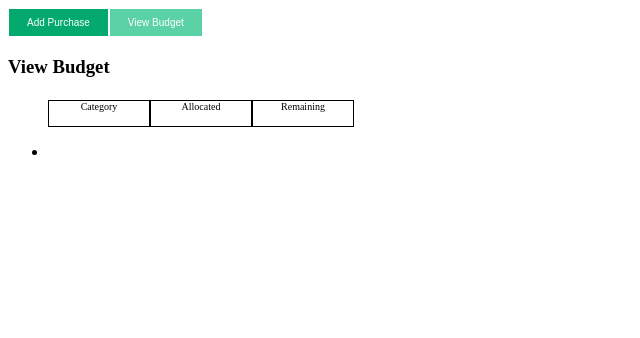
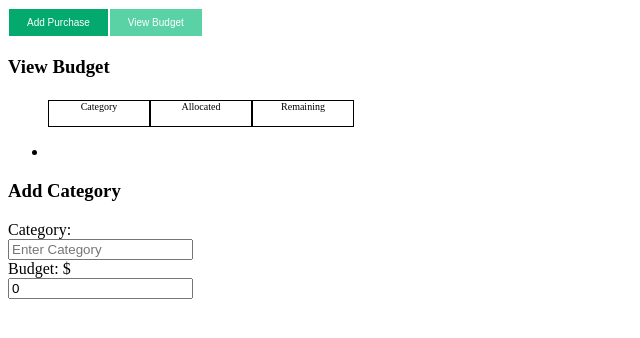
Before and after one commit to Ivan-Zou/Budget-Patrol, a React (Create React App) app: page / in a window 1280 px wide. Both pictures are taken after a click on the button "View Budget". Shown: the top 338 px of the page, without its empty margins (0-640 px from the left). Built offline with nearby package versions, Linux system fonts and the light colour scheme.

Commit message:
feat: created area to input category and budget allocation

```diff
--- a/src/tabs/ViewBudgetTab.js
+++ b/src/tabs/ViewBudgetTab.js
@@ -3,6 +3,8 @@ import CategoryList from '../components/CategoryList';
 import CategoryItem from '../components/CategoryItem';
 
 function ViewBudgetTab() {
+    const [budget, setBudget] = useState(0);
+    const [category, setCategory] = useState("");
     const [categoryItems, setCategoryItems] = useState([
         {
             key: 0,
@@ -18,6 +20,17 @@ function ViewBudgetTab() {
             <CategoryList>
 
             </CategoryList>
+            <div>
+                <h3>Add Category</h3>
+                <div id="category_input_container">
+                    <label>Category: </label><br/>
+                    <input id="category_input" type="text" placeholder="Enter Category" name="category" value={category} onInput={e => setCategory(e.target.value)}/>
+                </div>
+                <div id="budget_container">
+                    <label>Budget: $ </label><br/>
+                    <input id="budget_input" type="number" placeholder="0.00" name="budget" min="0" step="0.01" title="Currency" pattern="^\d*(\.\d{1,2})?$" value={budget} onInput={e => setBudget(e.target.value)}/>
+                </div>
+            </div>
         </div>
     );
 }
```
